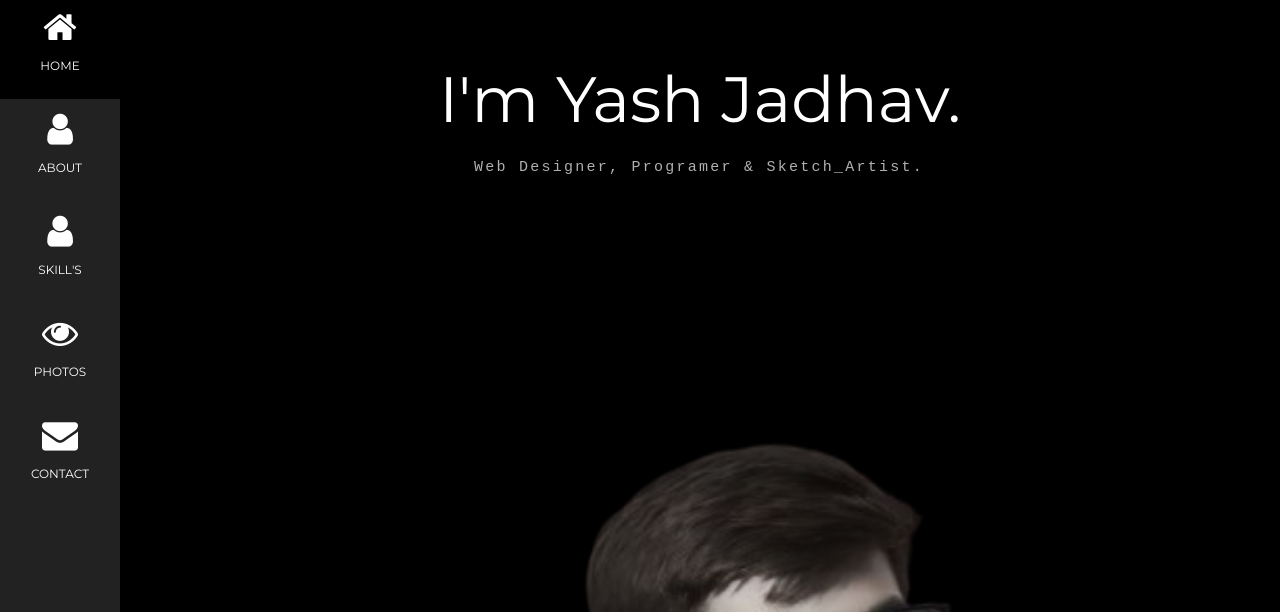
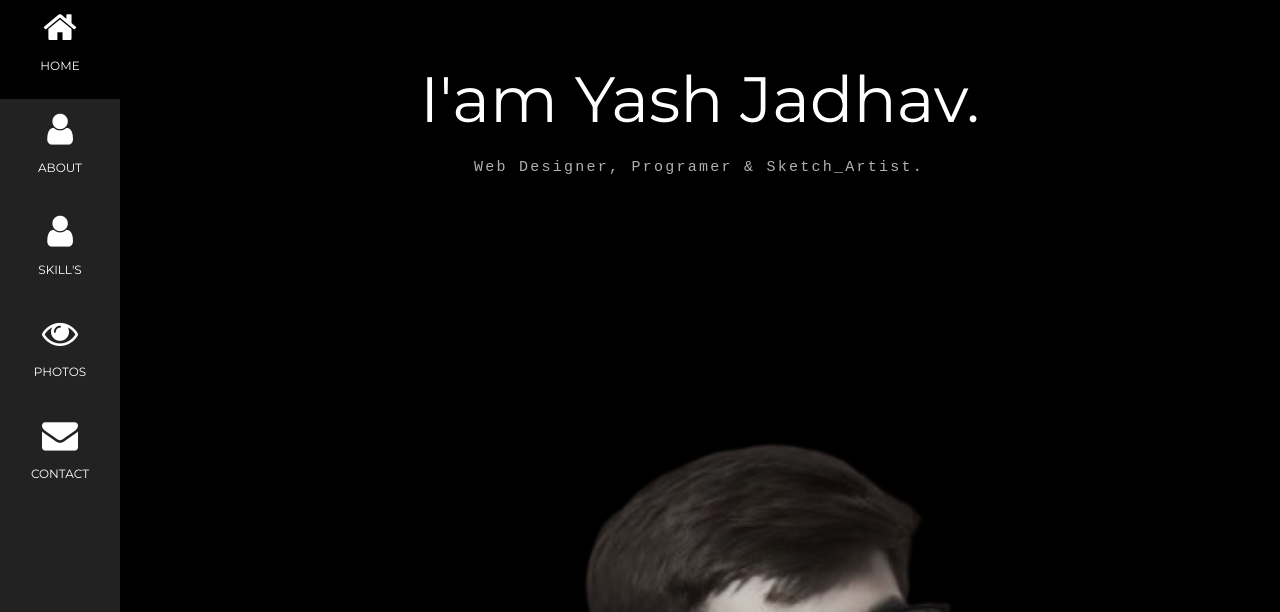
Before and after one commit to YashJadhav713/YJP, a plain HTML site: page index.html in a window 1280 px wide. Shown: the part 123-735 px from the top of the page. Drawn offline with Linux system fonts and the light colour scheme.

Commit message:
index.html

```diff
--- a/index.html
+++ b/index.html
@@ -98,7 +98,7 @@
     <div class="w3-padding-large" id="main">
         <!-- Header/Home -->
         <header class="w3-container w3-padding-32 w3-center w3-black" id="home">
-            <h1 class="w3-jumbo"><span class="w3-hide-small">I'm</span> Yash Jadhav.</h1>
+            <h1 class="w3-jumbo"><span class="w3-hide-small">I'am</span> Yash Jadhav.</h1>
             <div class="type"><p>Web Designer, Programer & Sketch_Artist.</p></div>
             <img src="yashback.png" alt="boy" class="w3-image" width="992" height="1108">
         </header>
```
